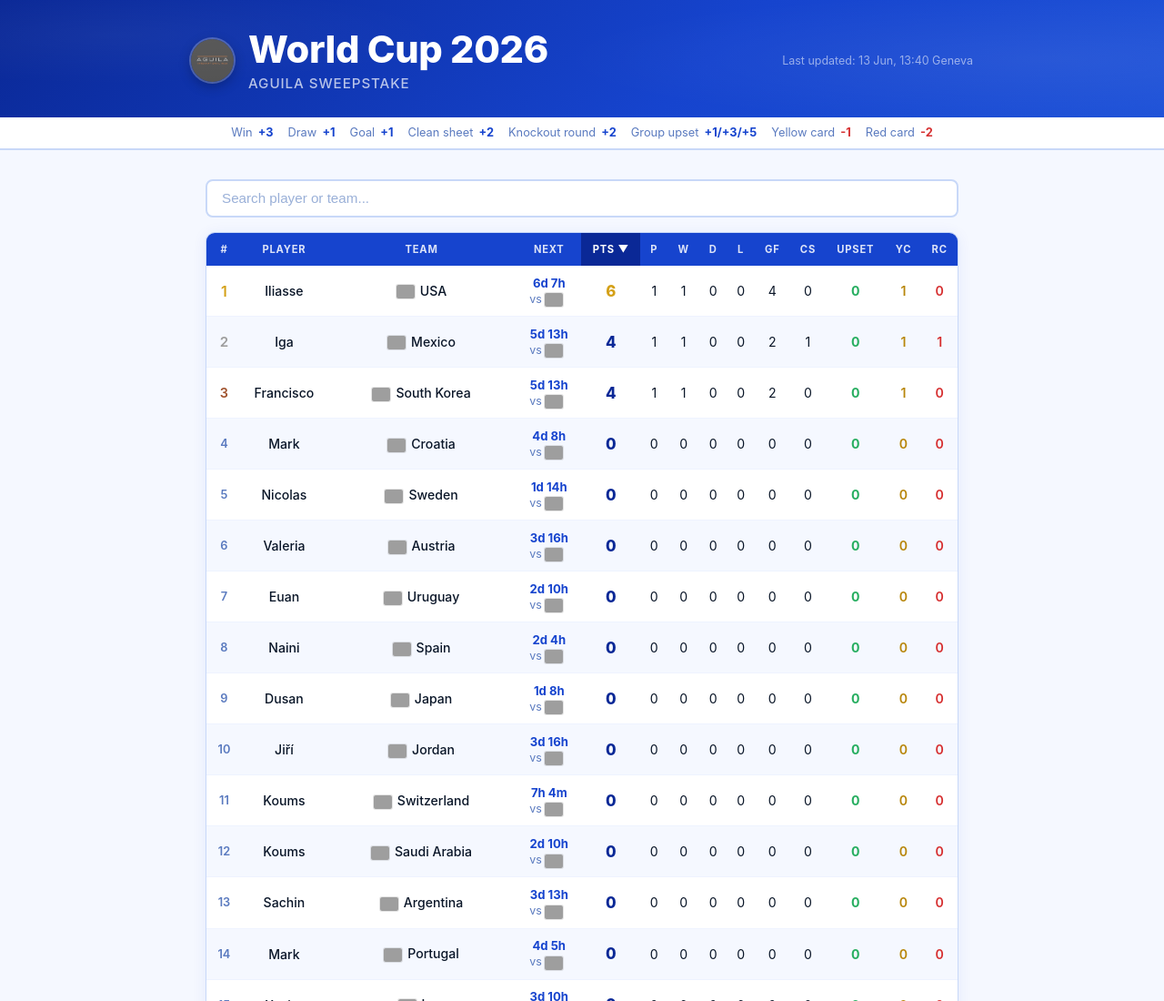
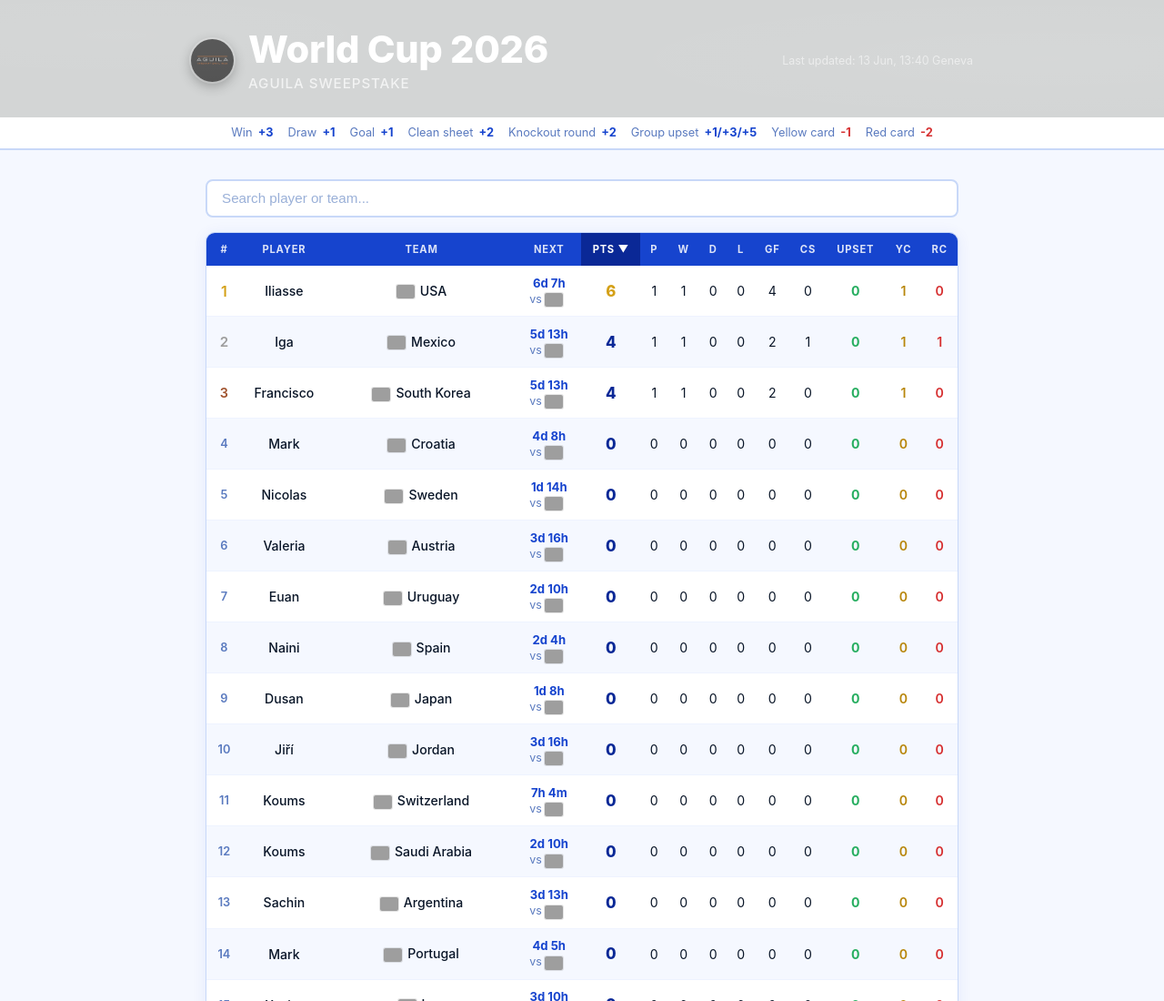
Before and after one commit to gabe1boon/Aguila_World_Cup_2026, a plain HTML site: page docs/index.html in a window 1280 px wide. Shown: the top 1100 px of the page at 91% size. Drawn offline with Linux system fonts and the light colour scheme; grey boxes are pictures that could not be loaded.

Commit message:
coluring

```diff
--- a/docs/styles.css
+++ b/docs/styles.css
@@ -29,7 +29,7 @@ body {
 
 /* ── Header ── */
 header {
-  background: linear-gradient(135deg, var(--blue-dark) 0%, var(--blue) 60%, var(--blue-mid) 100%);
+  background: #d3d5d5;
   padding: 2rem 1.5rem 1.75rem;
   position: relative;
   overflow: hidden;
```
